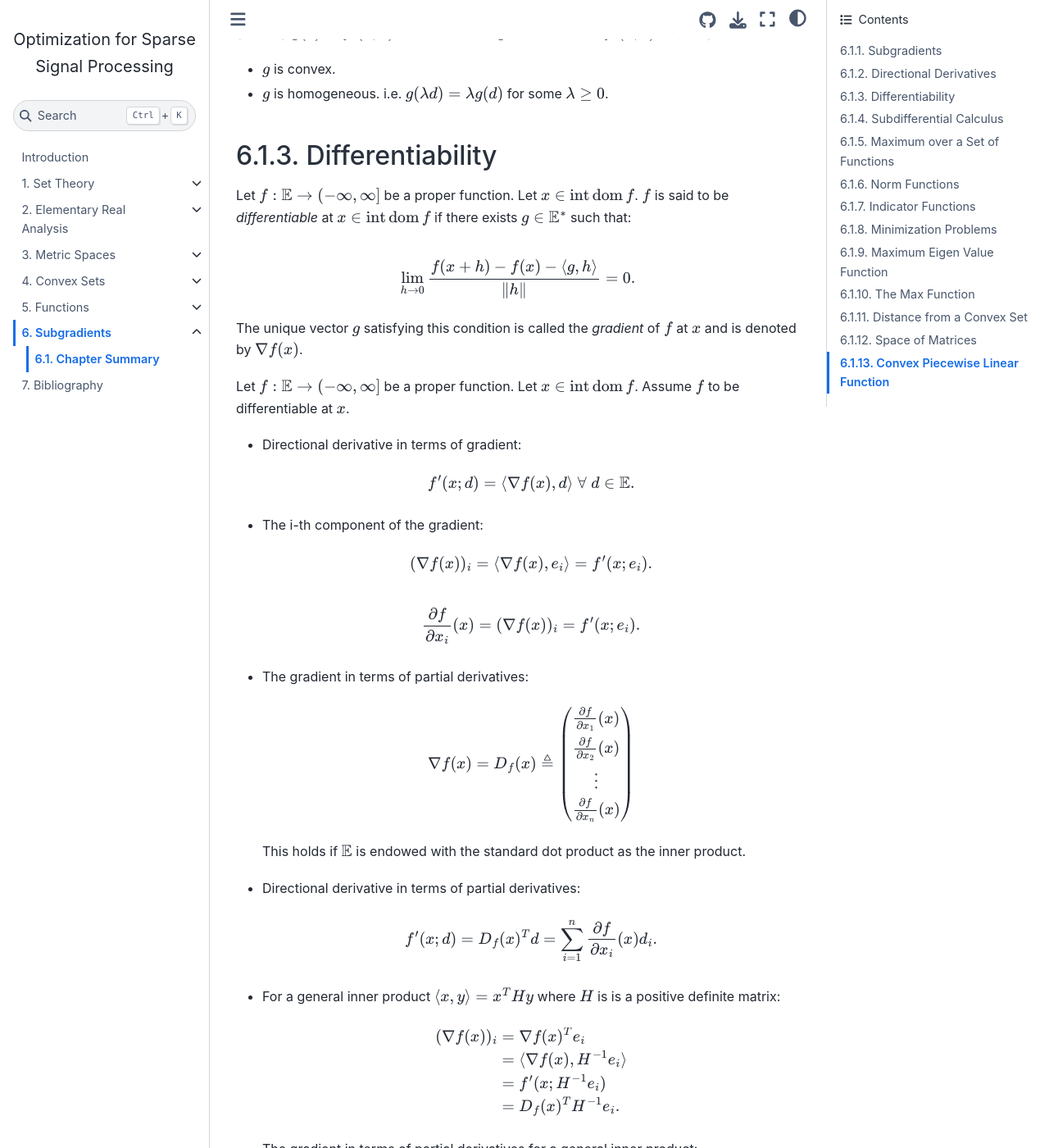
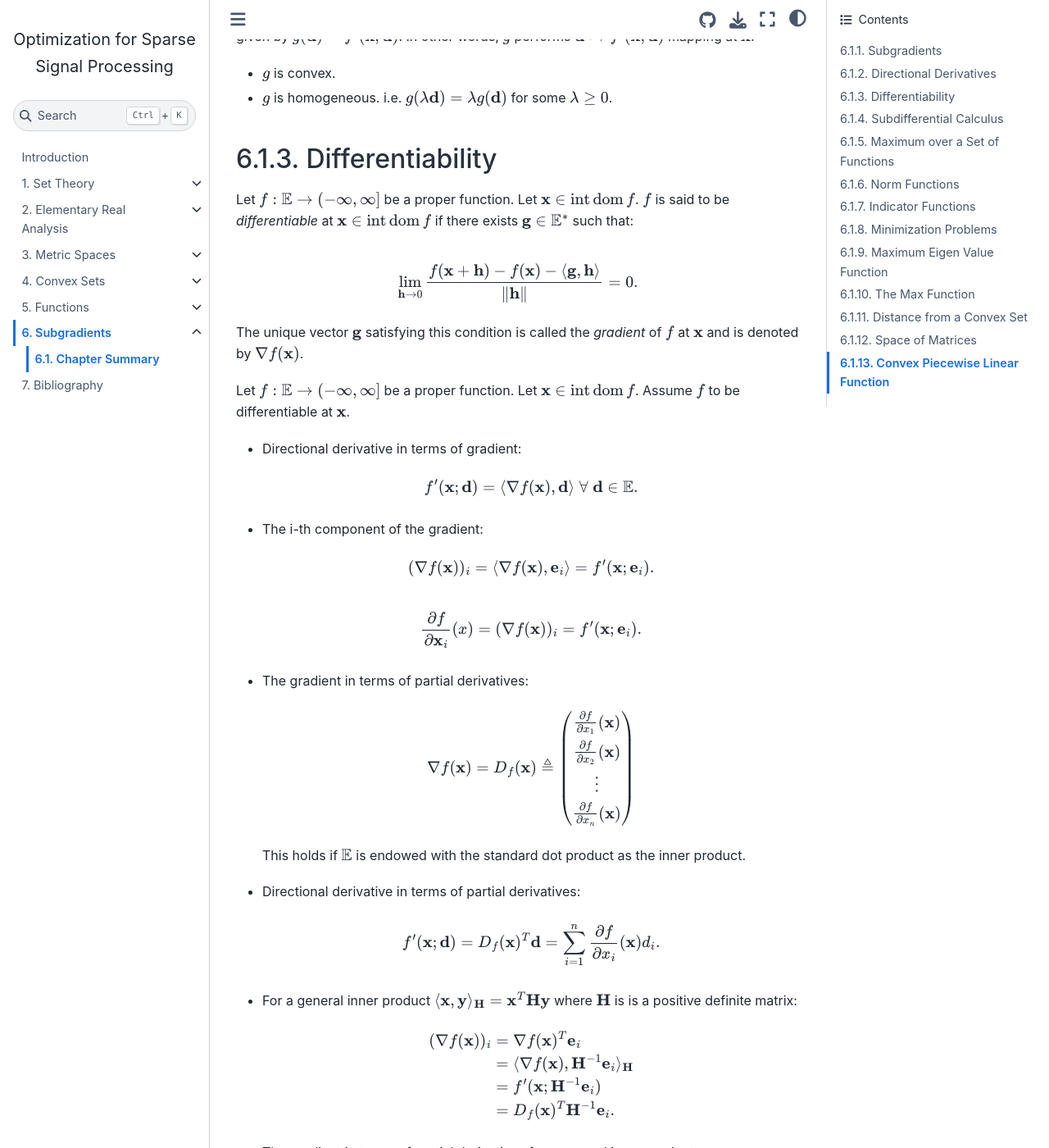
Before and after one commit to shailesh1729/tisp, a Jupyter Book: the page built from book/subgradients/summary.md, in a window 1280 px wide and 1400 px high, scrolled down 2417 px. Shown: the whole window at 82% size. Built offline with Jupyter Book 1.0.4 settings and Sphinx 7.4.7 and the Sphinx Book theme 1.1.4, drawn with Linux system fonts in a browser that asks for light colours; some of the changed text lies outside the part shown.

Commit message:
summary updates subgradients

````diff
--- a/book/subgradients/summary.md
+++ b/book/subgradients/summary.md
@@ -1,12 +1,20 @@
+(sec:subgradients:summary)=
 # Chapter Summary
 
 ## Subgradients
 
 ```{div}
+
+Let $\EE$ be a vector space equipped with the standard inner product.
+
+Let $f : \EE \to (-\infty, \infty]$ be a proper function.
+Let $\bx \in \dom f$. Let $\by \in \EE$. Let $\bg \in \EE^*$
+be a subgradient of $f$ at $x$.
+
 Subgradient inequality:
 
 $$
-f(y) \geq f(x) + \langle g, y - x \rangle \Forall y \in \EE.
+f(\by) \geq f(\bx) + \langle \bg, \by - \bx \rangle \Forall \by \in \EE.
 $$
 ```
 
@@ -14,7 +22,7 @@
 Alternative form:
 
 $$
-f(y) \geq f(x) + \langle g, y - x \rangle \Forall y \in \dom f.
+f(\by) \geq f(\bx) + \langle \bg, \by - \bx \rangle \Forall \by \in \dom f.
 $$
 ```
 
@@ -22,31 +30,30 @@
 Subdifferential set:
 
 $$
-\partial f(x) \triangleq \{ g \in \EE^* \ST f (y) \geq f(x) + \langle g, y - x \rangle \Forall y \in \EE \}.
+\partial f(\bx) \triangleq
+\{ \bg \in \EE^* \ST f (\by) \geq f(\bx) + \langle \bg, \by - \bx \rangle
+  \Forall \by \in \EE \}.
 $$
 ```
 
-### Proper Functions
-
-Let $f : \EE \to (-\infty, \infty]$ be a proper function.
-
-* The subdifferential set $\partial f (x)$ is closed and convex for any $x \in \EE$.
-* $\partial f (x)$ may be empty at some $x \in \EE$.
-* $f$ is called subdifferentiable at $x \in \EE$
-  if $\partial f (x) \neq \EmptySet$.
+* The subdifferential set $\partial f (\bx)$ is closed and convex for any $\bx \in \EE$.
+* $\partial f (\bx)$ may be empty at some $\bx \in \EE$.
+* $f$ is called subdifferentiable at $\bx \in \EE$
+  if $\partial f (\bx) \neq \EmptySet$.
 * The set of points at which $f$ is subdifferentiable is denoted by
 
   $$
-  \dom \partial f = \{ x  \in \EE \ST \partial f (x) \neq \EmptySet \}.
+  \dom \partial f = \{ \bx  \in \EE \ST \partial f (\bx) \neq \EmptySet \}.
   $$
-* If $\dom f$ is convex and $\partial f(x)$ is nonempty at every
-  $x \in \dom f$, then $f$ is convex.
-* Multiplication by a positive scalar: Let $x \in \dom f$.
-  For any $\alpha > 0$,
+* If $\dom f$ is convex and $\partial f(\bx)$ is nonempty at every
+  $\bx \in \dom f$, then $f$ is convex.
 
-  $$
-  \partial (\alpha f)(x) = \alpha \partial f(x).
-  $$
+Multiplication by a positive scalar: Let $\bx \in \dom f$.
+For any $\alpha > 0$,
+
+$$
+\partial (\alpha f)(\bx) = \alpha \partial f(\bx).
+$$
 
 
 ### Proper Convex Functions
@@ -54,12 +61,12 @@
 Let $f : \EE \to (-\infty, \infty]$ be a proper convex function.
 
 * $f$ need not be subdifferentiable at every point in $\dom f$.
-* For a point $x \in \interior \dom f$, $\partial f (x)$ is non-empty and bounded.
+* For a point $\bx \in \interior \dom f$, $\partial f (x)$ is non-empty and bounded.
 * $f$ is subdifferentiable at every point in the interior of its domain.
 * In other words, the subdifferential set may be empty only on the boundary of
   $\dom f$ for a proper convex function.
 * If $X \subseteq \interior \dom f$ is nonempty and compact, then
-  $Y = \cup_{x \in X} \partial f (x)$ is nonempty and bounded. i.e., the
+  $Y = \cup_{\bx \in X} \partial f (\bx)$ is nonempty and bounded. i.e., the
   subdifferentiables over a compact set in the domain are nonempty
   and bounded.
 * $f$ is subdifferentiable at a point in its relative interior.
@@ -67,11 +74,11 @@
   $$
   \relint \dom f \subseteq \dom \partial f.
   $$
-* There exists $x \in \dom f$ where $\partial f(x)$ is nonempty. In other
+* There exists $\bx \in \dom f$ where $\partial f(\bx)$ is nonempty. In other
   words, $\dom \partial f$ is not empty since $\relint \dom f$ is always
   nonempty.
-* If $\Dim(\dom f) < \Dim(\EE)$ and $\partial f(x)$ is nonempty for some
-  $x \in \dom f$, then $\partial f(x)$ is unbounded.
+* If $\Dim(\dom f) < \Dim(\EE)$ and $\partial f(\bx)$ is nonempty for some
+  $\bx \in \dom f$, then $\partial f(\bx)$ is unbounded.
 
 ### Convex Functions
 
@@ -85,11 +92,11 @@
 
 ```{div}
 Let $f : \EE \to (-\infty, \infty]$ be a proper function.
-Let $x \in \interior \dom f$.
-The *directional derivative* at $x$ in the direction $d \in \EE$ is defined by
+Let $\bx \in \interior \dom f$.
+The *directional derivative* at $\bx$ in the direction $\bd \in \EE$ is defined by
 
 $$
-f'(x;d) \triangleq \lim_{\alpha \to 0^+} \frac{f(x + \alpha d) - f(x)}{\alpha}.
+f'(\bx;\bd) \triangleq \lim_{\alpha \to 0^+} \frac{f(\bx + \alpha \bd) - f(\bx)}{\alpha}.
 $$
 ```
 The directional derivative is a scalar quantity ($\in \RR$).
@@ -97,28 +104,28 @@
 ### Proper Convex Functions
 
 Let $f : \EE \to (-\infty, \infty]$ be a proper convex function.
-Let $x \in \interior \dom f$.
+Let $\bx \in \interior \dom f$.
 
-* For any $d \in \EE$, the directional derivative $f'(x; d)$ exists.
-* $f(y) \geq f(x) + f'(x; y -x) \Forall y \in \dom f$.
-* Max formula: For any $d \in \EE$,
+* For any $\bd \in \EE$, the directional derivative $f'(\bx; \bd)$ exists.
+* $f(\by) \geq f(\bx) + f'(\bx; \by -\bx) \Forall \by \in \dom f$.
+* Max formula: For any $\bd \in \EE$,
 
   $$
-  f'(x;d) = \max \{ \langle g, d \rangle \ST g \in \partial f(x) \}.
+  f'(\bx;\bd) = \max \{ \langle \bg, \bd \rangle \ST \bg \in \partial f(\bx) \}.
   $$
 
 * Max formula alternative formulation using the support function notation:
 
   $$
-  f'(x;d) = \sigma_{\partial f(x)}(d).
+  f'(\bx;\bd) = \sigma_{\partial f(\bx)}(\bd).
   $$
 
-For a proper convex function, at a point $x \in \interior \dom f$, we define
-a mapping $g : \EE \to \RR$ given by $ g(d) \triangleq f'(x;d)$.
-In other words, $g$ performs $d \mapsto f'(x;d)$ mapping at $x$.
+For a proper convex function, at a point $\bx \in \interior \dom f$, we define
+a mapping $g : \EE \to \RR$ given by $ g(\bd) \triangleq f'(\bx;\bd)$.
+In other words, $g$ performs $\bd \mapsto f'(\bx;\bd)$ mapping at $\bx$.
 
 * $g$ is convex.
-* $g$ is homogeneous. i.e. $g(\lambda d) = \lambda g(d)$ for some $\lambda \geq 0$.
+* $g$ is homogeneous. i.e. $g(\lambda \bd) = \lambda g(\bd)$ for some $\lambda \geq 0$.
 
 
 
@@ -126,48 +133,49 @@
 
 ```{div}
 Let $f : \EE \to (-\infty, \infty]$ be a proper function.
-Let $x \in \interior \dom f$.
-$f$ is said to be *differentiable* at $x \in \interior \dom f$
-if there exists $g \in \EE^*$ such that:
+Let $\bx \in \interior \dom f$.
+$f$ is said to be *differentiable* at $\bx \in \interior \dom f$
+if there exists $\bg \in \EE^*$ such that:
 
 $$
-\underset{h \to 0}{\lim} \frac{f(x + h) - f(x) - \langle g, h \rangle}{\| h \|} = 0.
+\underset{\bh \to 0}{\lim}
+\frac{f(\bx + \bh) - f(\bx) - \langle \bg, \bh \rangle}{\| \bh \|} = 0.
 $$
-The unique vector $g$ satisfying this condition is called
-the *gradient* of $f$ at $x$ and is denoted by $\nabla f(x)$.
+The unique vector $\bg$ satisfying this condition is called
+the *gradient* of $f$ at $\bx$ and is denoted by $\nabla f(\bx)$.
 ```
 
 
 ```{div}
 Let $f : \EE \to (-\infty, \infty]$ be a proper function.
-Let $x \in \interior \dom f$. Assume $f$ to be
-differentiable at $x$.
+Let $\bx \in \interior \dom f$. Assume $f$ to be
+differentiable at $\bx$.
 
 * Directional derivative in terms of gradient:
 
   $$
-  f'(x; d) = \langle \nabla f(x) , d \rangle \Forall d \in \EE.
+  f'(\bx; \bd) = \langle \nabla f(\bx) , \bd \rangle \Forall \bd \in \EE.
   $$
 
 * The i-th component of the gradient:
 
   $$
-  (\nabla f(x))_i = \langle \nabla f(x), e_i \rangle = f'(x; e_i).
+  (\nabla f(\bx))_i = \langle \nabla f(\bx), \be_i \rangle = f'(\bx; \be_i).
   $$
 
   $$
-  \frac{\partial f}{\partial x_i} (x) = (\nabla f(x))_i = f'(x; e_i).
+  \frac{\partial f}{\partial \bx_i} (x) = (\nabla f(\bx))_i = f'(\bx; \be_i).
   $$
 
 * The gradient in terms of partial derivatives:
 
   $$
-  \nabla f(x) = D_f(x) \triangleq
+  \nabla f(\bx) = D_f(\bx) \triangleq
     \begin{pmatrix}
-    \frac{\partial f}{\partial x_1} (x)\\
-    \frac{\partial f}{\partial x_2} (x)\\
+    \frac{\partial f}{\partial x_1} (\bx)\\
+    \frac{\partial f}{\partial x_2} (\bx)\\
     \vdots \\
-    \frac{\partial f}{\partial x_n} (x)
+    \frac{\partial f}{\partial x_n} (\bx)
     \end{pmatrix}
   $$
   This holds if $\EE$ is endowed with the standard dot product
@@ -175,19 +183,19 @@
 * Directional derivative in terms of partial derivatives:
 
   $$
-  f'(x; d) = D_f(x)^T d = \sum_{i=1}^n \frac{\partial f}{\partial x_i} (x) d_i.
+  f'(\bx; \bd) = D_f(\bx)^T \bd = \sum_{i=1}^n \frac{\partial f}{\partial x_i} (\bx) d_i.
   $$
 
-* For a general inner product $\langle x, y \rangle = x^T H y$
-  where $H$ is is a positive definite matrix:
+* For a general inner product $\langle \bx, \by \rangle_{\bH} = \bx^T \bH \by$
+  where $\bH$ is is a positive definite matrix:
 
   $$
   \begin{aligned}
-  (\nabla f(x))_i
-  &= \nabla f(x)^T e_i \\
-  &= \langle \nabla f(x), H^{-1} e_i \rangle\\
-  &= f'(x; H^{-1} e_i)\\
-  &= D_f(x)^T H^{-1} e_i.
+  (\nabla f(\bx))_i
+  &= \nabla f(\bx)^T \be_i \\
+  &= \langle \nabla f(\bx), \bH^{-1} \be_i \rangle_{\bH}\\
+  &= f'(\bx; \bH^{-1} \be_i)\\
+  &= D_f(\bx)^T \bH^{-1} \be_i.
   \end{aligned}
   $$
 
@@ -195,31 +203,31 @@
   general inner product:
 
   $$
-  \nabla f(x) = H^{-1} D_f(x).
+  \nabla f(\bx) = \bH^{-1} D_f(\bx).
   $$
 ```
 
 
 ```{div}
 Let $f : \EE \to (-\infty, \infty]$ be a proper convex function.
-Let $x \in \interior \dom f$.
-Assume $f$ to be differentiable at $x$.
+Let $\bx \in \interior \dom f$.
+Assume $f$ to be differentiable at $\bx$.
 
-* The subdifferential set at $x$ is a singleton.
+* The subdifferential set at $\bx$ is a singleton.
 
   $$
-  \partial f(x) = \{\nabla f(x) \}.
+  \partial f(\bx) = \{\nabla f(\bx) \}.
   $$
 
 
 Let $f : \EE \to (-\infty, \infty]$ be a proper convex function.
 Let $x \in \interior \dom f$.
 
-* If $f$ has a unique subdifferential at $x$, then it is
-  differentiable at x with:
+* If $f$ has a unique subdifferential at $\bx$, then it is
+  differentiable at $\bx$ with:
 
   $$
-  \partial f(x) = \{\nabla f(x) \}.
+  \partial f(\bx) = \{\nabla f(\bx) \}.
   $$
 ```
 
@@ -363,15 +371,31 @@
 ```
 
 ```{div}
+
+
+Let $f_1, f_2, \dots, f_m : \EE \to (-\infty,\infty]$ be a set of
+proper convex functions. Let
+
+$$
+f(x) = \max \{ f_1(x), f_2(x), \dots, f_m(x)\}.
+$$
+
+Let $x \in \bigcap_{i=1}^m \interior \dom f_i$ be a point common to the
+domains of all the functions.
+Let $d \in \EE$ be a direction.
 For proper convex functions $f_i$, the directional derivatives exist
-always. The statement can be modified accordingly.
+always. We have:
+
+$$
+f'(x; d) = \underset{i \in I(x)}{\max} f'_i(x;d)
+$$
+where $I(x) = \{ i \ST f_i(x) = f(x)\}$.
 
 Subgradient set of $f$ from subgradients of $f_i$:
 
 $$
 \partial f(x) = \text{conv } \left ( \bigcup_{i\in I(x)} \partial f_i (x) \right ).
 $$
-
 ```
 
 ```{rubric} Differentiable functions
@@ -384,6 +408,25 @@
 f'(x; d) = \underset{i \in I(x)}{\max} f'_i(x;d)
 = \underset{i \in I(x)}{\max} \langle \nabla f_i(x) , d \rangle.
 $$
+```
+
+```{rubric} Infinite set of functions
+```
+We have a weak rule for the subdifferential of the supremum of
+an arbitrary set of functions.
+
+```{div}
+Let $I$ be an arbitrary index set indexing a set of proper
+convex functions $f_i : \EE \to (-\infty, \infty]$ where $i \in I$.
+
+Then for any  $x \in \dom f$,
+
+$$
+\text{conv } \left ( \bigcup_{i \in I(x)} \partial f_i(x)
+  \right ) \subseteq \partial f(x)
+$$
+
+where $I (x) = \{i \in I \ST f(x) = f_i (x) \}$.
 ```
 
 ## Norm Functions
@@ -620,6 +682,31 @@
 $$
 ```
 
+### $\ell_{\infty}$ Norm over Affine Transformation
+
+```{div}
+Let $A \in \RR^{m \times n}$. Let $b \in \RR^m$.
+Let $f : \RR^m \to \RR$ be given by $f(y) = \| y \|_{\infty}$.
+
+Let $h : \RR^n \to \RR$ be the function
+$h(x) = \| A x + b \|_{\infty} = f(A x + b)$.
+
+We use the affine transformation rule on the subdifferential of $f$ to obtain:
+
+$$
+\partial h (x) = \begin{cases}
+\left \{\sum_{i \in I(x)} \lambda_i \sgn(a_i^T x + b_i) a_i \ST
+ \sum_{i \in I(x)} \lambda_i = 1, \lambda_j \geq 0, j \in I(x) \right \},
+& A x + b \neq \ZeroVec \\
+A^T B_{\| \cdot \|_1} [\ZeroVec, 1], & A x + b = \ZeroVec
+\end{cases}
+$$
+where $a_1^T, \dots, a_m^T$ are the rows of $A$ and
+
+$$
+I(x) = \{i \ST: |A x + b |_i = \| A x + b \|_{\infty} \}.
+$$
+```
 ## Indicator Functions
 
 ```{div}
````
Also changed, not shown: other parts of book/subgradients/summary.md (+21 -2 lines).
